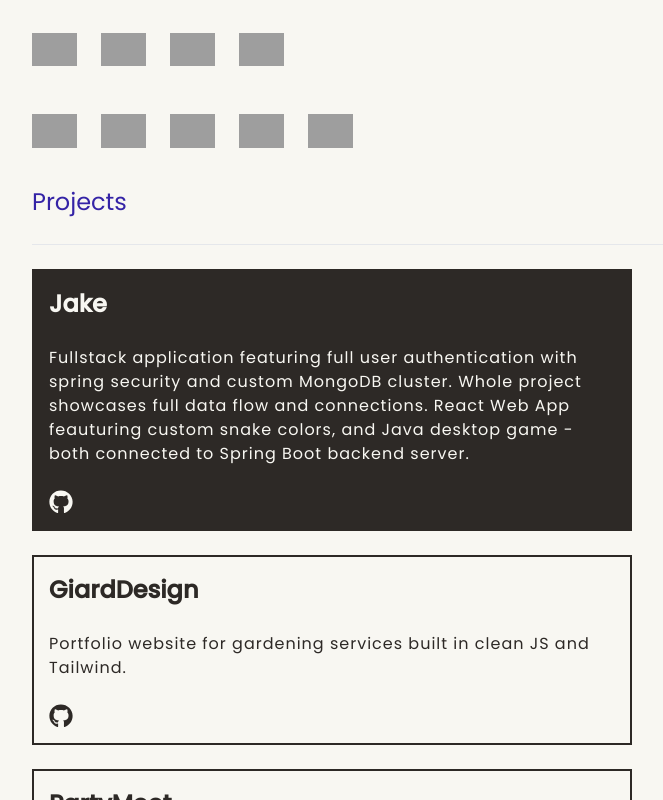
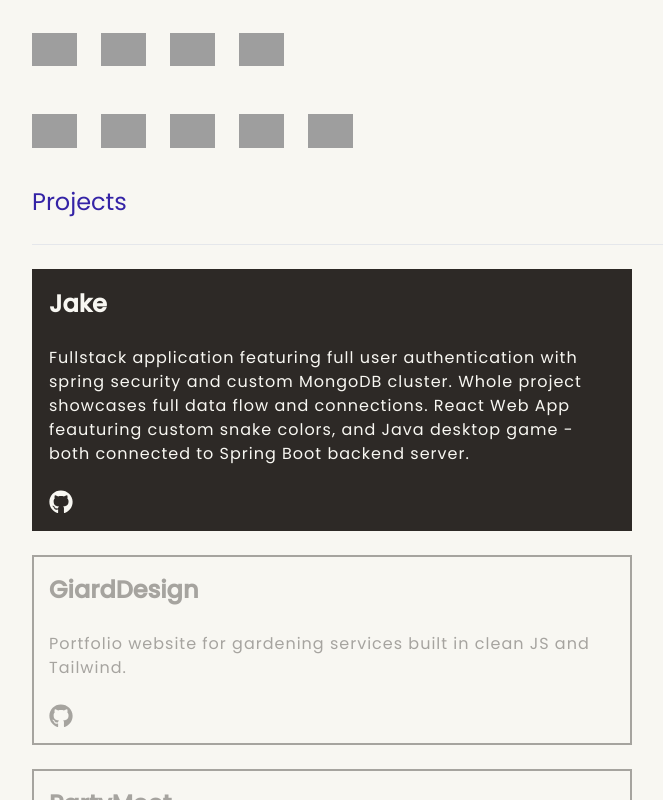
Before and after one commit to OmegaCreations/walicki-dev, a Next.js app: page /about in a window 1280 px wide. In both pictures the pointer is over the link 360 px from the left and 1004 px from the top of the page. Shown: the part 604-1404 px from the top of the page, without its empty margins (28-691 px from the left). Built offline with nearby package versions, Linux system fonts and the light colour scheme; grey boxes are pictures that could not be loaded.

Commit message:
Add - projects hover opacity animation

```diff
--- a/src/app/about/about.module.css
+++ b/src/app/about/about.module.css
@@ -78,3 +78,16 @@
   flex-direction: column;
   gap: 24px;
 }
+
+/* Projects hover */
+.projects:hover a {
+  opacity: 0.4;
+}
+
+.projects a {
+  transition: 0.3 ease;
+}
+
+.projects a:hover {
+  opacity: 1 !important;
+}
--- a/src/app/about/project/Project.tsx
+++ b/src/app/about/project/Project.tsx
@@ -19,9 +19,9 @@ const Project = ({
       <span>{data.title}</span>
       <p>{data.description}</p>
       <div className={style.projectLinks}>
-        <a href={data.github} target="_blank" rel="noopener noreferrer">
+        <div>
           <FaGithub />
-        </a>
+        </div>
       </div>
     </a>
   );
--- a/src/app/about/project/project.module.css
+++ b/src/app/about/project/project.module.css
@@ -26,7 +26,7 @@
   font-size: medium;
 }
 
-.projectBox a {
+.projectBox div {
   color: var(--text);
 }
 
@@ -60,7 +60,7 @@
   cursor: pointer;
 }
 
-.projectBox:hover a,
+.projectBox:hover div,
 .projectBox:hover span,
 .projectBox:hover p {
   color: var(--bg);
```
